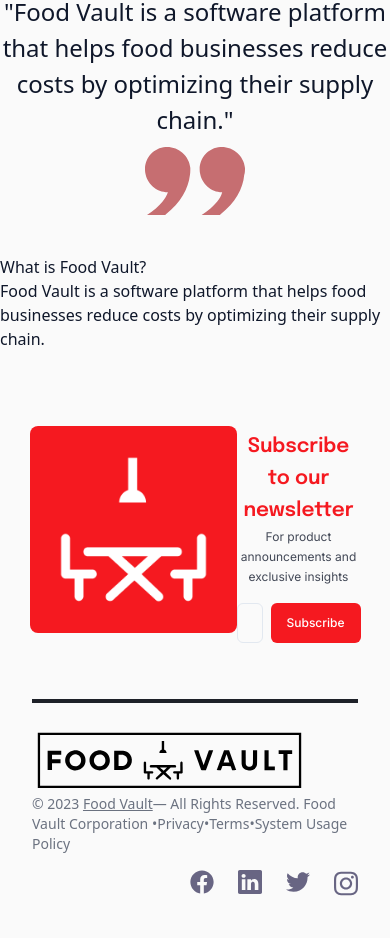
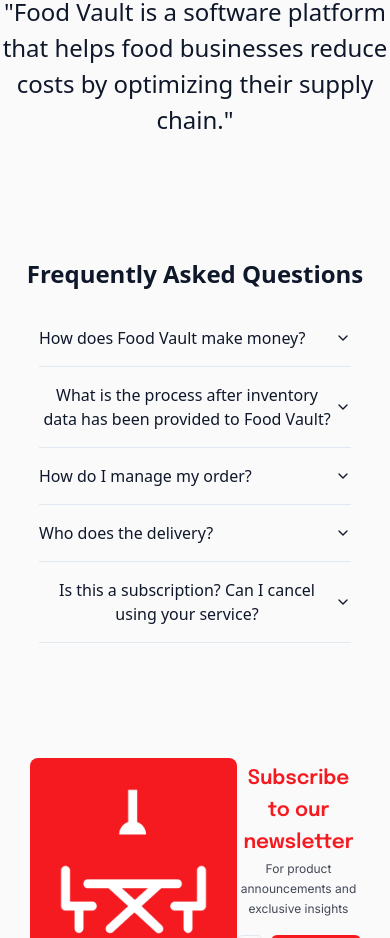
Before and after one commit to foodvault-io/foodvault-distribution-website, a Next.js app: page / in a window 390 px wide. Shown: the part 1860-2798 px from the top of the page. Built offline with nearby package versions, Linux system fonts and the light colour scheme.

Commit message:
DW-2: FAQ & Mission sections done on mobile

```diff
--- a/components/FAQ.tsx
+++ b/components/FAQ.tsx
@@ -1,17 +1,82 @@
-import React from 'react'
+import React, {useEffect, useState} from 'react'
+import {
+  Accordion,
+  AccordionContent,
+  AccordionItem,
+  AccordionTrigger,
+} from '@/components/ui/accordion'
 
-type Props = {
-    question: string;
-    answer: string;
-}
+const FAQ = () => {
+  const [width, setWidth] = useState<number>(350);
+  const [isMobile, setIsMobile] = useState<boolean>(true);
+  const handleWindowSizeChange = () => {
+    setWidth(window.innerWidth);
+    setIsMobile(window.innerWidth <= 480 ? true : false);
+  };
 
-const FAQ: React.FC<Props> = ({question, answer}) => {
-  return (
-    <div>
-        <h3>{question}</h3>
-        <p>{answer}</p>
-    </div>
-  )
+  useEffect(() => {
+    setWidth(window.innerWidth);
+    setIsMobile(window.innerWidth <= 480 ? true : false);
+    window.addEventListener('resize', handleWindowSizeChange);
+    return () => {
+      window.removeEventListener('resize', handleWindowSizeChange);
+    }
+  }, []);
+
+  if (isMobile) {
+    return (
+      <div className='flex flex-col mt-10 pb-10 sm:mt-10 w-full justify-between items-center'>
+        <h1 className='text-2xl font-bold pt-10 pb-5'>Frequently Asked Questions</h1>
+        <Accordion type='single' collapsible className='w-[80%] h-full'>
+          <AccordionItem value='item-1'>
+            <AccordionTrigger>How does Food Vault make money?</AccordionTrigger>
+            <AccordionContent>
+              Food Vault partners with local kitchens and
+              restaurants by examining their inventory ordering
+              practices, order history, costs, suppliers, etc.
+              Food Vault primarily utilizes this information to
+              bulk inventory orders from multiple kitchens and utilize
+              these orders to negotiate a more optimal rate from distributors
+              and pass these savings onto our partner kitchens and restaurants.
+            </AccordionContent>
+          </AccordionItem>
+          <AccordionItem value='item-2'>
+            <AccordionTrigger>What is the process after inventory data has been provided to Food Vault?</AccordionTrigger>
+            <AccordionContent>
+              Food Vault is actively involved in its gathering of inventory information to ensure that each partner kitchen and restaurant is receiving an optimal rate on every order. Our platform enables kitchen operators to provide this information actively or passively and continuously review order information as needed.
+            </AccordionContent>
+          </AccordionItem>
+          <AccordionItem value='item-3'>
+            <AccordionTrigger>How do I manage my order?</AccordionTrigger>
+            <AccordionContent>
+              Food Vault opens the door not only to restaurants and kitchens for optimal inventory rates, but it also opens the door for distributors whom are looking to expand their operations to new markets,  obtain new orders, or are simply looking to fill an empty truck with an order. Food Vault also opens the door for many resturants and kitchens to distributors and inventory that may not have been available otherwise.
+            </AccordionContent>
+          </AccordionItem>
+          <AccordionItem value='item-4'>
+            <AccordionTrigger>Who does the delivery?</AccordionTrigger>
+            <AccordionContent>
+              Food Vault is structured to provide savings to local restaurants and kitchens, thus, it does not force periodic orders and there is no excluse
+              requirement that states you must order via Food Vault. Food Vault is a resource for your disposal that is meant to reduce your costs. Additionally, Food Vault does not profit unless it can offset those profits from your savings.
+            </AccordionContent>
+          </AccordionItem>
+          <AccordionItem value='item-5'>
+            <AccordionTrigger>Is this a subscription? Can I cancel using your service?</AccordionTrigger>
+            <AccordionContent>
+              Food Vault is structured to provide savings to local restaurants and kitchens, thus, it does not force periodic orders and there is no excluse
+              requirement that states you must order via Food Vault. Food Vault is a resource for your disposal that is meant to reduce your costs. Additionally, Food Vault does not profit unless it can offset those profits from your savings.
+            </AccordionContent>
+          </AccordionItem>
+        </Accordion>
+      </div>
+    )
+  } else {
+    return (
+      <div>
+        <h3>FAQ</h3>
+        <p>FAQ Section Booiiiii</p>
+      </div>
+    )
+  }
 }
 
 export {FAQ}
--- a/components/MissionStatement.tsx
+++ b/components/MissionStatement.tsx
@@ -11,12 +11,6 @@
       <div className='flex flex-col my-10 sm:mt-10 w-full justify-between items-center'>
         <h2 className='italic mb-5 text-[20px]'>{title}</h2>
         <p className='text-center text-[24px]'>{missionStatement}</p>
-        <Image className='rotate-180'
-          alt="Quotes"
-          src="/air_quotes.svg"
-          width={100}
-          height={100}
-        />
       </div>
   )
 }
```
